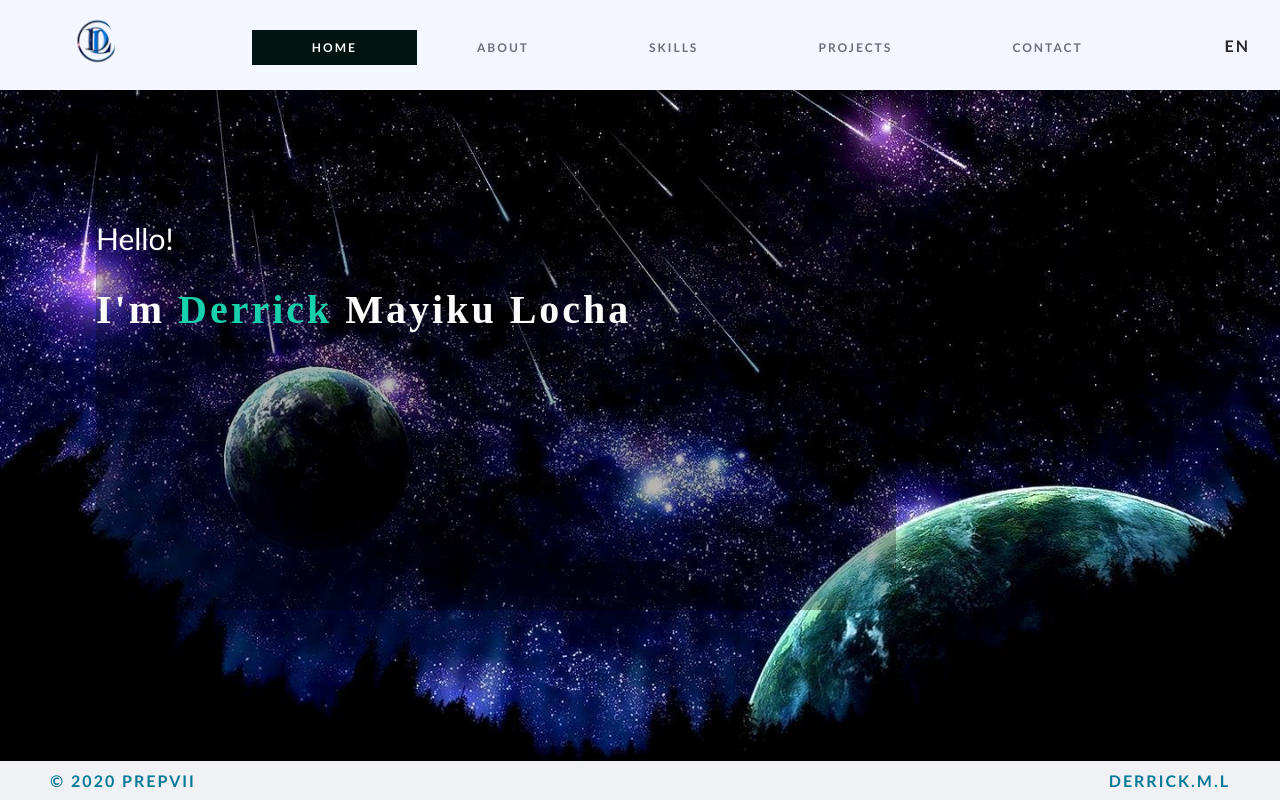
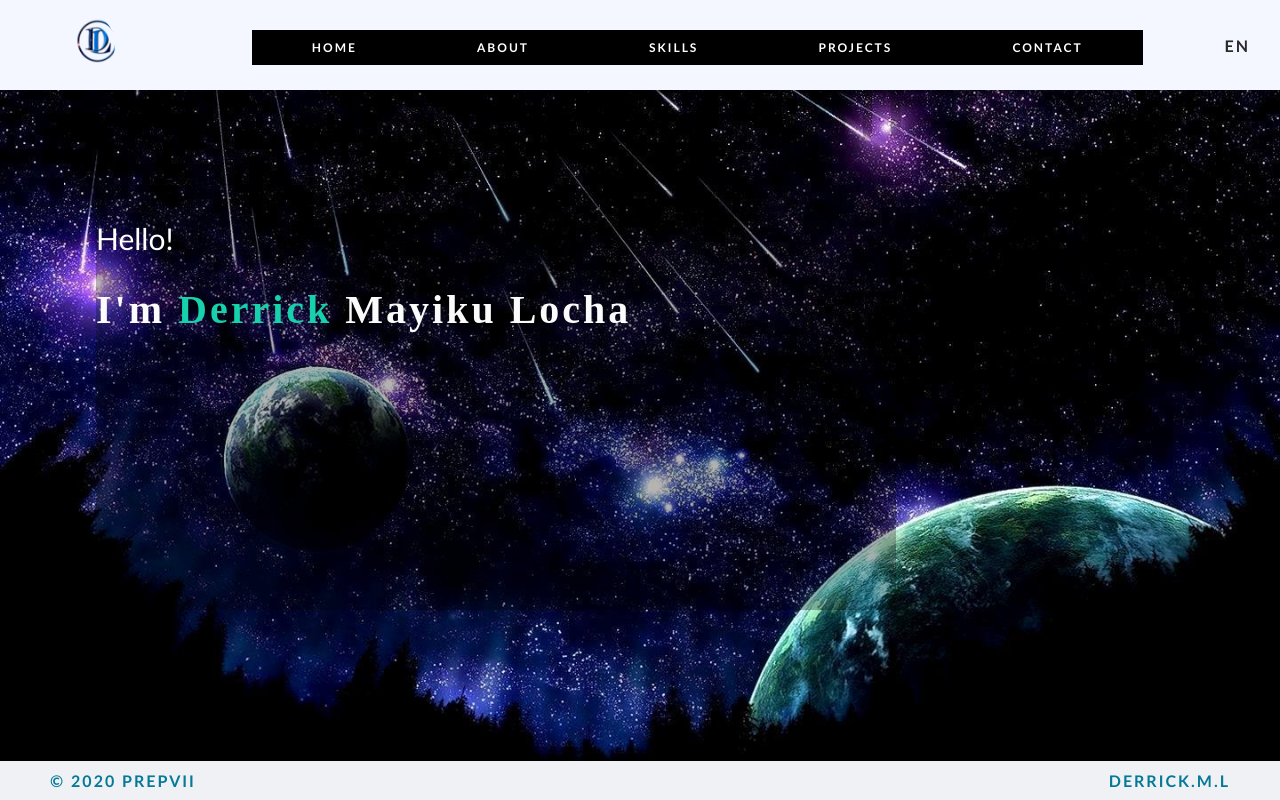
Before and after one commit to DerrickML/Portfolio, a plain HTML site: page index.html in a window 1280 px wide. Shown: the top 800 px of the page. Drawn offline with Linux system fonts and the light colour scheme.

Commit message:
Changes made

```diff
--- a/index.html
+++ b/index.html
@@ -22,10 +22,10 @@
             <!-- <div class="toggle"></div> -->
             <ul class="menu">
                 <li class="active"><a href="#main">Home</a></li>
-                <li><a href="#about">About</a></li>
-                <li><a href="#skills">Skills</a></li>
-                <li><a href="#projects">Projects</a></li>
-                <li><a href="#contact-form">Contact</a></li>
+                <li class="active"><a href="#about">About</a></li>
+                <li class="active"><a href="#skills">Skills</a></li>
+                <li class="active"><a href="#projects">Projects</a></li>
+                <li class="active"><a href="#contact-form">Contact</a></li>
             </ul>
             <!--language-->
             <a href="#" class="lang">En</a>
--- a/style.css
+++ b/style.css
@@ -70,10 +70,14 @@ nav{
  display: none;
 }
 .active a, .menu li a:hover{
- background-color:#011412;
+ background-color:#000000;
  color:#FFF!important;
  font-weight: bold;
  transition: all ease 0.4s;
+}
+.active{
+  /* display: flex;
+  justify-self: space-around; */
 }
 .name{
   background-color: rgba(0, 0, 0, 0.287);
@@ -289,12 +293,13 @@ nav{
    .s-box:hover{
     transform:translateY(-10px);
     transition: all ease 0.3s;
+    box-shadow: 12px 12px 12px rgba(204, 251, 251, 0.1);
 
    }
    .p-box:hover{
     transform:translateY(-10px);
     transition: all ease 0.3s;
-
+    box-shadow: 2px 2px 12px rgba(204, 251, 251, 0.1);
    }
    .overlay-text{
     font-family: calibri;
```
